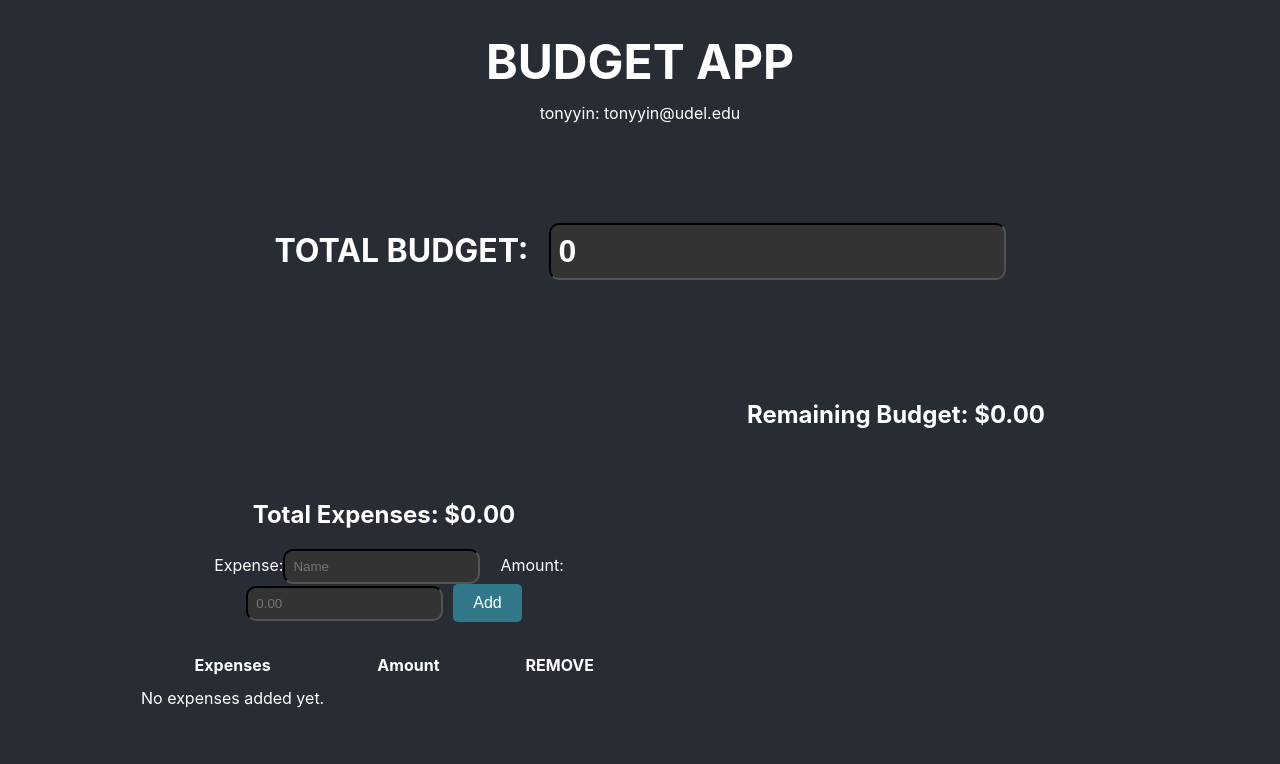
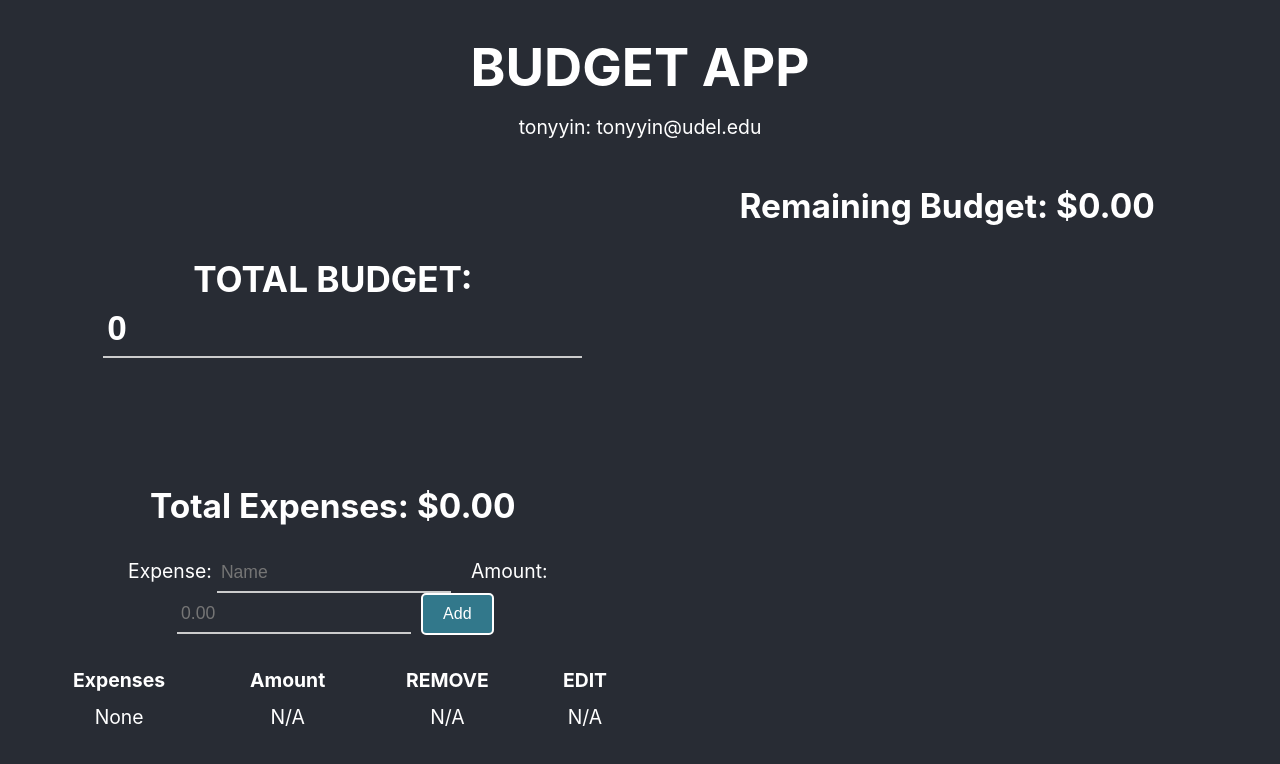
Before and after one commit to PoshLizard/final-budget, a React (Create React App) app: page / in a window 1280 px wide. Shown: the top 764 px of the page. Built offline with nearby package versions, Linux system fonts and the light colour scheme.

Commit message:
finished

```diff
--- a/src/App.css
+++ b/src/App.css
@@ -1,10 +1,14 @@
 *{
   background-color: #282c34;
   color: white;
+  font-size: 1.1rem;
 }
 .App {
   text-align: center;
+}
 
+h2{
+  font-size: 1.9rem;
 }
 .App-logo {
   height: 40vmin;
@@ -25,15 +29,14 @@
   color: #61dafb;
 }
 input{
-  background-color: rgb(51, 51, 51);
   padding: 8px;
-  border-radius: 10px;
-  border-color: rgb(0, 0, 0);
-}
-
-input:focus{
+  margin-left: 5px;
+  border: none;
+  border-bottom: 2px solid #ccc;
+  background: transparent;
+  padding: 8px 4px;
+  font-size: 1rem;
   outline: none;
-  border-color: #000000;
 }
 
 .budgetDash{
@@ -64,17 +67,60 @@ input:focus{
 .vertical{
   display: flex;
   flex-direction: column;
-  justify-content: center;
+
   align-items: center;
-  width: 40%;
+  width: 48%;
 }
 
 .default-button{
   background-color: #32788b;
   color: white;
-  border: none;
+  border: 2px solid #ffffff;
   padding: 10px 20px;
   font-size: 16px;
   cursor: pointer;
   border-radius: 5px;
+  transition: background-color 0.1s ease-in;
 }
+
+
+.default-button:hover{
+  background-color: rgb(23, 25, 131);
+}
+
+.editModalBG {
+  position: fixed;
+  top: 0;
+  left: 0;
+  right: 0;
+  bottom: 0;
+  background: rgba(0, 0, 0, 0.5);
+  display: flex;
+  justify-content: center;
+  align-items: center;
+  z-index: 1000;
+}
+
+.editModal {
+  background: rgb(23, 23, 23);
+  padding: 2rem;
+  border-radius: 10px;
+  display: flex;
+  justify-content: center;
+
+  max-width: 500px;
+  width: 90%;
+  box-shadow: 0 4px 12px rgba(0, 0, 0, 0.3);
+  z-index: 1001;
+
+}
+
+.editModal label{
+  background-color: rgb(23, 23, 23);
+  text-align: left;
+  margin: 5px;
+}
+
+.editModal button{
+  margin: 10px;
+}
--- a/src/pages/BudgetDash.js
+++ b/src/pages/BudgetDash.js
@@ -2,29 +2,70 @@ import React, { useState } from "react";
 import { PieChart, Pie, Cell, Tooltip, Legend } from 'recharts';
 
 const BudgetDash = () => {
-  const [budget, setBudget] = useState(0);
+  //state variables for total budget, expenses and their values, edit mode which toggles the modal,
+  //and temporary variables for the edit form and one for tracking the id
+  const [budget, setBudget] = useState(0.0);
   const [budgetRows, setBudgetRows] = useState([]);
   const [expenseName, setExpenseName] = useState("");
   const [expenseAmount, setExpenseAmount] = useState("");
+  const [editMode, setEditMode] = useState(false);
+  const [tempExpenseName, setTempExpenseName] = useState("");
+  const [tempExpenseAmount, setTempExpenseAmount] = useState("");
+  const [tempExpenseId, setTempExpenseId] = useState("");
 
+  //logic to handle adding expense, creates new object and
+  //then updates the state with it and resets the name and amount
   const addExpense = () => {
     if (!expenseName || !expenseAmount) return;
-
     const newRow = {
       id: Date.now(),
       name: expenseName,
       amount: parseFloat(expenseAmount),
     };
-
     setBudgetRows((prev) => [...prev, newRow]);
     setExpenseName("");
     setExpenseAmount("");
   };
 
+  //logic to handle removing expenses, sets the state with the previous state with the
+  //row removed according to the id
   const removeExpense = (id) => {
     setBudgetRows((prev) => prev.filter((r) => r.id !== id));
   };
 
+  //logic to handle editing the expense, takes the id and finds it in the budgetRows
+  //uses that to set the temporary variables to the values of the row
+  //then sets edit mode to true which opens triggers the modal
+  const editExpense = (id) => {
+    const rowToEdit = budgetRows.find((row) => row.id === id);
+    setTempExpenseAmount(rowToEdit.amount);
+    setTempExpenseName(rowToEdit.name);
+    setTempExpenseId(rowToEdit.id);
+    setEditMode(true);
+  }
+
+  //logic to handle submitting the edit, when you click the button it sets the state
+  //the updated rows that includes the new row. and resets the temp variables back to empty.
+  //finally sets editmode to false to close the modal
+  const submitExpense = (id) => {
+    if (!tempExpenseName || !tempExpenseAmount) return;
+    const updatedRows = budgetRows.map((row) => {
+      if (row.id === tempExpenseId) {
+        return {
+          ...row,
+          name: tempExpenseName,
+          amount: parseFloat(tempExpenseAmount),
+        };
+      }
+      return row;
+    });
+    setBudgetRows(updatedRows);
+    setTempExpenseName("");
+    setTempExpenseAmount("");
+    setEditMode(false);
+  }
+
+  //colors for the pie chart
   const COLORS = [
     '#0088FE',
     '#00C49F',
@@ -44,22 +85,51 @@ const BudgetDash = () => {
     '#999999',
   ];
 
+  //JSX to render the component,
+
   return (
     <div className="BudgetDash">
-      <div className="budget">
+      {editMode && (
+        <div className="editModalBG">
+          <div className ="editModal">
+              <label>
+                      Expense:
+                      <input
+                        type="text"
+                        value={tempExpenseName}
+                        onChange={(e) => setTempExpenseName(e.target.value)}
+                      />
+                    </label>
+                    <label>
+                      Amount:
+                      <input
+                        type="number"
+                        value={tempExpenseAmount}
+                        onChange={(e) => setTempExpenseAmount(e.target.value)}
+                      />
+                    </label>
+                    <button className="default-button" onClick={(e) => submitExpense(e.target.value)}>Submit</button>
+            </div>
+          </div>
+        )
+      }
+
+      <div className="container">
+        <div className="vertical">
+
+        <div className="budget">
         <label style={{ fontSize: "2rem", fontWeight: "bold"}}>
           TOTAL BUDGET:
           <input
             style={{ fontSize: "2rem", marginLeft: "20px", fontWeight: "bold"}}
             type="number"
+
             value={budget}
             onChange={(e) => setBudget(e.target.value)}
             placeholder="$0.00"
           />
         </label>
       </div>
-      <div className="container">
-        <div className="vertical">
           <h2>
             Total Expenses: $
             {budgetRows.reduce((acc, row) => acc + row.amount, 0).toFixed(2)}
@@ -90,6 +160,7 @@ const BudgetDash = () => {
                   <th>Expenses</th>
                   <th>Amount</th>
                   <th>REMOVE </th>
+                  <th>EDIT</th>
                 </tr>
               </thead>
               <tbody>
@@ -98,8 +169,13 @@ const BudgetDash = () => {
                     <td>{row.name}</td>
                     <td>${row.amount.toFixed(2)}</td>
                     <td>
-                      <button onClick={() => removeExpense(row.id)}>
-                        X
+                      <button className="default-button" onClick={() => removeExpense(row.id)}>
+                        Delete
+                      </button>
+                    </td>
+                    <td>
+                      <button className="default-button" onClick={() => editExpense(row.id)}>
+                        Edit
                       </button>
                     </td>
                   </tr>
@@ -107,10 +183,11 @@ const BudgetDash = () => {
                 {budgetRows.length === 0 && (
                   <tr>
                     <td colSpan="1" style={{ textAlign: "center" }}>
-                      No expenses added yet.
+                      None
                     </td>
-                    <td></td>
-                    <td></td>
+                    <td>N/A</td>
+                    <td>N/A</td>
+                    <td>N/A</td>
                   </tr>
                 )}
               </tbody>
@@ -123,12 +200,12 @@ const BudgetDash = () => {
             ${Math.max(budget - budgetRows.reduce((acc, row) => acc + row.amount, 0), 0).toFixed(2)}
           </h2>
           <div>
-            <PieChart width={400} height={400}>
+            <PieChart width={500} height={500}>
               <Pie
                 data={budgetRows}
                 cx="50%"
                 cy="50%"
-                outerRadius={100}
+                outerRadius={200}
                 dataKey="amount"
                 nameKey="name"
                 label={({ name }) => name}
```
Also changed, not shown: src/docs/progress.md (+3 -3 lines).
